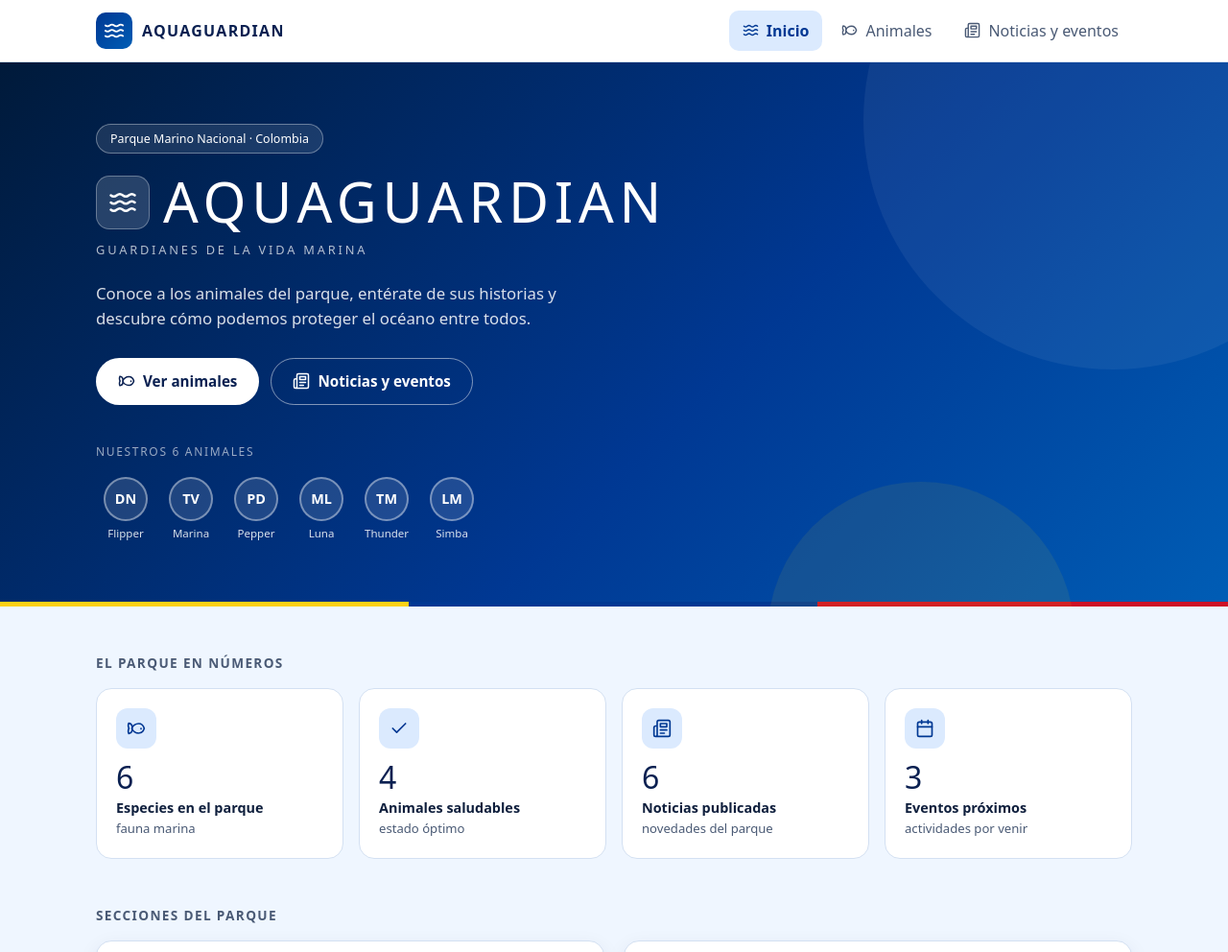
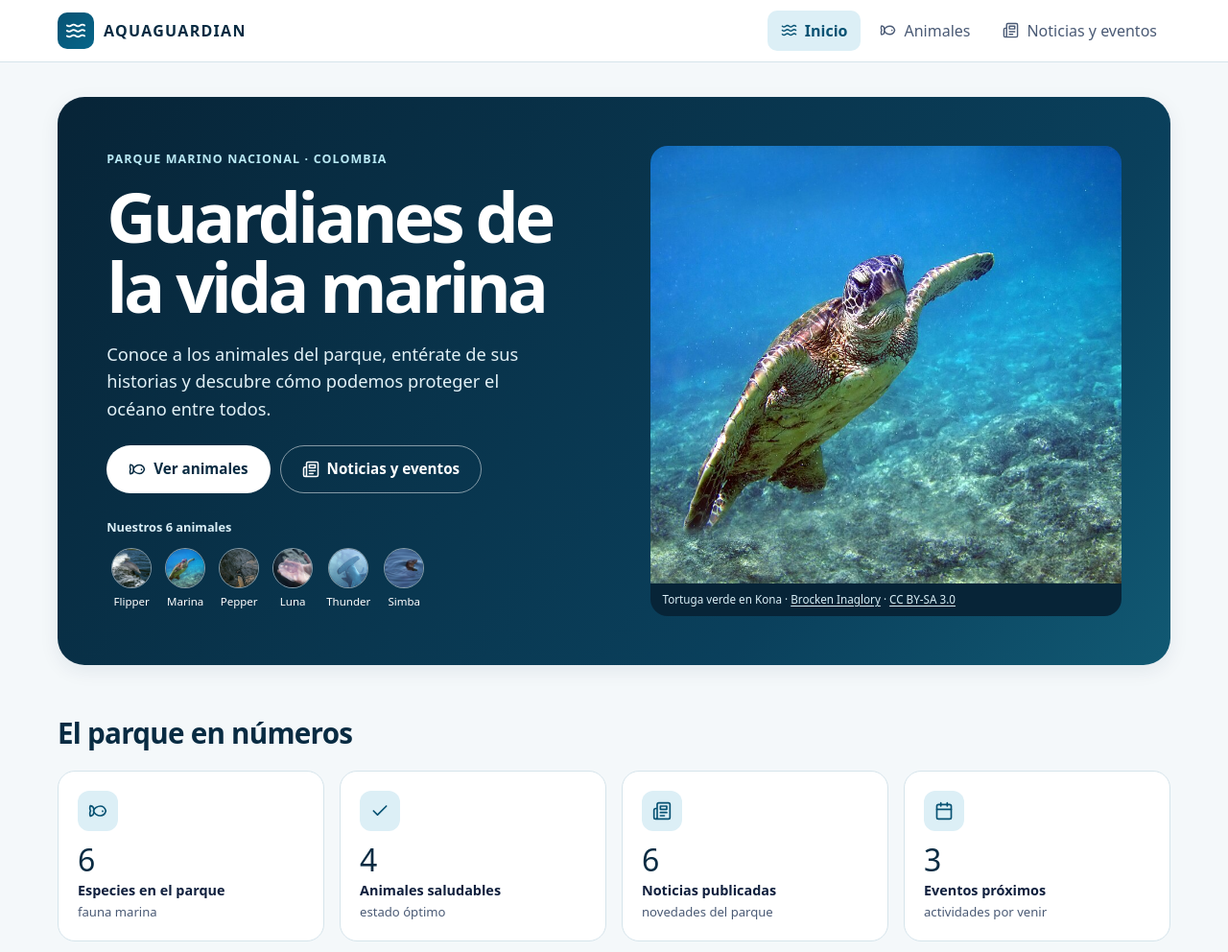
Before and after one commit to alexanderclaer/Grupo2_AquaGuadian, a website with bundled scripts: page frontend/index.html in a window 1280 px wide. Shown: the top 992 px of the page at 96% size. Built offline with nearby package versions, Linux system fonts and the light colour scheme.

Commit message:
feat(frontend): mejorar interfaz e incorporar imagenes marinas

```diff
--- a/frontend/css/styles.css
+++ b/frontend/css/styles.css
@@ -1,25 +1,23 @@
-/* AquaGuardian — estilos de la página principal.
-   Paleta tomada del diseño de Figma: azul profundo, azul medio, amarillo y rojo de acento. */
+/* AquaGuardian */
 
 :root {
-  --azul-900: #0a2051;
-  --azul-700: #003893;
-  --azul-500: #005db5;
-  --azul-100: #dbeafe;
-  --fondo: #eff6ff;
+  --azul-900: #082b42;
+  --azul-700: #075273;
+  --azul-500: #076589;
+  --azul-100: #dceff6;
+  --fondo: #f4f8fa;
   --superficie: #ffffff;
   --texto: #0f1f3d;
   --suave: #4a5a75;
-  --borde: #d3e0f2;
+  --borde: #d5e4eb;
   --amarillo: #fcd116;
-  --rojo: #ce1126;
   --verde: #0b7a4b;
   --verde-claro: #def5e8;
   --ambar: #8a5a00;
   --ambar-claro: #fff1cc;
-  --radio: 16px;
+  --radio: 18px;
   --sombra: 0 6px 20px rgba(10, 32, 81, 0.08);
-  --ancho: 1120px;
+  --ancho: 1200px;
 }
 
 * { box-sizing: border-box; }
@@ -76,7 +74,7 @@ code { background: rgba(0, 0, 0, 0.07); padding: 1px 6px; border-radius: 5px; }
 .contenedor, .pagina { max-width: var(--ancho); margin: 0 auto; padding: 0 20px; }
 .pagina { padding-top: 40px; padding-bottom: 64px; }
 .bloque { margin-top: 48px; }
-.bloque__titulo { font-size: 0.85rem; text-transform: uppercase; letter-spacing: 0.1em; color: var(--suave); font-weight: 600; margin-bottom: 16px; }
+.bloque__titulo { font-size: clamp(1.25rem, 2.65vw, 1.85rem); letter-spacing: -.025em; color: var(--azul-900); font-weight: 700; margin-bottom: 16px; }
 .bloque__cabecera { display: flex; align-items: baseline; justify-content: space-between; gap: 12px; margin-bottom: 16px; }
 .bloque__cabecera .bloque__titulo { margin: 0; }
 
@@ -86,27 +84,34 @@ code { background: rgba(0, 0, 0, 0.07); padding: 1px 6px; border-radius: 5px; }
 .encabezado-seccion__texto { color: var(--suave); margin-top: 10px; font-size: 1.05rem; }
 
 /* ---------- Hero ---------- */
-.hero { position: relative; background: linear-gradient(135deg, #001a3a 0%, var(--azul-700) 58%, var(--azul-500) 100%); color: #fff; overflow: hidden; }
-.hero::before, .hero::after {
-  content: ''; position: absolute; border-radius: 50%; background: rgba(255, 255, 255, 0.06); pointer-events: none;
+.hero {
+  width: min(calc(100% - 40px), calc(var(--ancho) - 40px));
+  margin: clamp(16px, 3vw, 36px) auto;
+  display: grid;
+  grid-template-columns: minmax(0, 1fr) minmax(0, .95fr);
+  gap: clamp(20px, 4vw, 56px);
+  padding: clamp(22px, 4vw, 52px);
+  border-radius: 28px;
+  background: linear-gradient(130deg, #072437, #0a405c 72%, #115973);
+  color: #fff;
+  box-shadow: var(--sombra);
 }
-.hero::before { width: 520px; height: 520px; right: -140px; top: -200px; }
-.hero::after { width: 320px; height: 320px; right: 160px; bottom: -190px; background: rgba(252, 209, 22, 0.08); }
-.hero__contenido { position: relative; z-index: 1; max-width: var(--ancho); margin: 0 auto; padding: 64px 20px 56px; }
-.chip-hero { display: inline-block; font-size: 0.78rem; font-weight: 500; padding: 5px 14px; border-radius: 999px; border: 1px solid rgba(255, 255, 255, 0.35); background: rgba(255, 255, 255, 0.1); }
-.hero h1 { display: flex; align-items: center; gap: 14px; margin-top: 20px; font-size: clamp(1.7rem, 7.2vw, 3.6rem); font-weight: 300; letter-spacing: 0.1em; line-height: 1.05; }
-.hero__logo { display: grid; place-items: center; width: 56px; height: 56px; border-radius: 14px; background: rgba(255, 255, 255, 0.15); border: 1px solid rgba(255, 255, 255, 0.3); flex: none; }
-.hero__lema { margin-top: 10px; text-transform: uppercase; letter-spacing: 0.22em; font-size: 0.8rem; color: rgba(255, 255, 255, 0.7); }
-.hero__texto { margin-top: 22px; max-width: 520px; color: rgba(255, 255, 255, 0.85); font-size: 1.05rem; }
-.hero__acciones { margin-top: 28px; display: flex; gap: 12px; flex-wrap: wrap; }
-.hero__animales { margin-top: 40px; }
-.hero__animales-titulo { font-size: 0.75rem; text-transform: uppercase; letter-spacing: 0.14em; color: rgba(255, 255, 255, 0.6); margin-bottom: 10px; }
-.hero__lista { display: flex; gap: 6px; flex-wrap: wrap; }
-.mini-animal { display: flex; flex-direction: column; align-items: center; gap: 4px; padding: 6px 8px; text-decoration: none; border-radius: 12px; }
-.mini-animal:hover { background: rgba(255, 255, 255, 0.1); }
-.mini-animal__circulo { display: grid; place-items: center; width: 46px; height: 46px; border-radius: 50%; border: 2px solid rgba(255, 255, 255, 0.4); background: rgba(255, 255, 255, 0.12); font-weight: 600; font-size: 0.9rem; }
-.mini-animal__nombre { font-size: 0.72rem; color: rgba(255, 255, 255, 0.85); }
-.franja { height: 5px; background: linear-gradient(90deg, var(--amarillo) 33.3%, var(--azul-700) 33.3% 66.6%, var(--rojo) 66.6%); }
+.hero__contenido { align-self: center; min-width: 0; }
+.chip-hero { color: #b9e9f4; font-size: .78rem; font-weight: 700; letter-spacing: .09em; text-transform: uppercase; }
+.hero h1 { margin-top: 12px; font-size: clamp(2.25rem, 5.6vw, 5rem); font-weight: 750; letter-spacing: -.055em; line-height: 1.02; text-wrap: balance; }
+.hero__texto { margin-top: 20px; max-width: 42ch; color: #e2f1f7; font-size: clamp(1rem, 1.5vw, 1.14rem); }
+.hero__acciones { margin-top: 24px; display: flex; gap: 10px; flex-wrap: wrap; }
+.hero__animales { margin-top: 26px; }
+.hero__animales-titulo { font-size: .8rem; font-weight: 650; color: #d9eef6; }
+.hero__lista { display: flex; flex-wrap: wrap; gap: 4px; margin-top: 6px; }
+.mini-animal { display: grid; justify-items: center; gap: 5px; padding: 6px 5px; text-decoration: none; border-radius: 10px; }
+.mini-animal:hover { background: #ffffff20; }
+.mini-animal__circulo { display: grid; place-items: center; width: 42px; height: 42px; overflow: hidden; border-radius: 50%; border: 1px solid #ffffff70; background: #ffffff20; font-weight: 650; font-size: .82rem; }
+.mini-animal__circulo img { width: 100%; height: 100%; object-fit: cover; }
+.mini-animal__nombre { font-size: .72rem; }
+.hero__imagen { display: flex; flex-direction: column; border-radius: 18px; overflow: hidden; background: #072437; }
+.hero__imagen .marcador__visual { min-height: 300px; flex: 1; aspect-ratio: auto; }
+.hero__imagen .marcador__credito { background: transparent; color: #d9eef6; padding: 9px 12px; }
 
 /* ---------- Botones y enlaces de acción ---------- */
 .boton { display: inline-flex; align-items: center; gap: 8px; padding: 12px 22px; border-radius: 999px; font-weight: 600; font-size: 0.95rem; text-decoration: none; border: 1px solid transparent; transition: transform 0.15s, background 0.15s; }
@@ -130,15 +135,15 @@ code { background: rgba(0, 0, 0, 0.07); padding: 1px 6px; border-radius: 5px; }
 .estadistica__nota { color: var(--suave); font-size: 0.82rem; }
 
 /* ---------- Rejillas y tarjetas ---------- */
-.rejilla { display: grid; grid-template-columns: repeat(auto-fill, minmax(280px, 1fr)); gap: 20px; }
+.rejilla { display: grid; grid-template-columns: repeat(auto-fill, minmax(min(100%, 285px), 1fr)); gap: 20px; }
 .rejilla--dos { grid-template-columns: repeat(2, 1fr); }
 .tarjeta { background: var(--superficie); border: 1px solid var(--borde); border-radius: var(--radio); overflow: hidden; display: flex; flex-direction: column; box-shadow: var(--sombra); transition: transform 0.18s, box-shadow 0.18s; }
 .tarjeta:hover { transform: translateY(-3px); box-shadow: 0 12px 28px rgba(0, 56, 147, 0.14); }
 .tarjeta--destacada { border-color: var(--azul-500); }
 .tarjeta--simple { padding: 24px; gap: 8px; }
-.tarjeta__cuerpo { padding: 18px 20px 20px; display: flex; flex-direction: column; gap: 8px; flex: 1; align-items: flex-start; }
-.tarjeta__fila { display: flex; align-items: center; justify-content: space-between; gap: 10px; width: 100%; }
-.tarjeta__titulo { font-size: 1.08rem; font-weight: 600; color: var(--azul-900); line-height: 1.3; }
+.tarjeta__cuerpo { padding: 19px 22px 23px; display: flex; flex-direction: column; gap: 8px; flex: 1; align-items: flex-start; }
+.tarjeta__fila { display: flex; align-items: baseline; justify-content: space-between; flex-wrap: wrap; gap: 6px 10px; width: 100%; }
+.tarjeta__titulo { font-size: 1.2rem; font-weight: 700; color: var(--azul-900); line-height: 1.3; }
 .tarjeta__subtitulo { color: var(--suave); font-size: 0.9rem; }
 .tarjeta__texto { color: var(--suave); font-size: 0.92rem; }
 .tarjeta__meta { display: flex; align-items: center; gap: 6px; font-size: 0.82rem; color: var(--suave); }
@@ -148,14 +153,23 @@ code { background: rgba(0, 0, 0, 0.07); padding: 1px 6px; border-radius: 5px; }
 .acceso:hover { transform: translateY(-3px); }
 .acceso__cuerpo { display: flex; flex-direction: column; gap: 6px; }
 
-/* Marcadores en lugar de imágenes */
-.marcador { height: 132px; display: flex; flex-direction: column; justify-content: space-between; align-items: flex-start; padding: 14px 16px; color: #fff; background: linear-gradient(135deg, var(--azul-700), var(--azul-500)); }
-.marcador--saludable { background: linear-gradient(135deg, #00546b, #0f8f8a); }
-.marcador--en-cuidado { background: linear-gradient(135deg, #5a3a00, #b27300); }
-.marcador--critico { background: linear-gradient(135deg, #7a0a18, var(--rojo)); }
-.marcador--noticia { background: linear-gradient(135deg, var(--azul-900), var(--azul-700)); }
-.marcador__iniciales { font-size: 2.4rem; font-weight: 300; letter-spacing: 0.06em; line-height: 1; }
-.marcador__zona { display: inline-flex; align-items: center; gap: 5px; font-size: 0.78rem; background: rgba(0, 0, 0, 0.22); padding: 3px 10px; border-radius: 999px; }
+/* Fotografías y marcadores de respaldo */
+.marcador { margin: 0; min-width: 0; }
+.marcador__visual {
+  position: relative; aspect-ratio: 16 / 9; overflow: hidden; display: grid; place-items: center;
+  background: radial-gradient(ellipse at 70% 10%, #25718b, transparent 75%), linear-gradient(145deg, #082b42, #144c67);
+  color: #fff;
+}
+.marcador__visual img { position: absolute; inset: 0; width: 100%; height: 100%; object-fit: cover; }
+.marcador__respaldo { font-size: 2rem; font-weight: 650; letter-spacing: .06em; }
+.marcador__zona {
+  position: absolute; z-index: 1; left: 12px; bottom: 12px; max-width: calc(100% - 24px);
+  display: flex; align-items: center; gap: 5px; padding: 5px 9px;
+  background: #082b42ed; border-radius: 8px; font-size: .75rem;
+}
+.marcador__zona svg { flex: none; }
+.marcador__credito { background: #edf5f8; color: var(--suave); font-size: .73rem; line-height: 1.4; padding: 7px 14px; }
+.marcador__credito a { text-underline-offset: .15em; }
 
 .insignia { display: inline-block; font-size: 0.74rem; font-weight: 600; padding: 3px 10px; border-radius: 999px; white-space: nowrap; }
 .insignia--saludable { background: var(--verde-claro); color: var(--verde); }
@@ -167,10 +181,10 @@ code { background: rgba(0, 0, 0, 0.07); padding: 1px 6px; border-radius: 5px; }
 
 /* Eventos */
 .lista-eventos { display: grid; gap: 16px; }
-.evento { display: flex; gap: 18px; padding: 20px; background: var(--superficie); border: 1px solid var(--borde); border-radius: var(--radio); box-shadow: var(--sombra); }
-.evento--pasado { opacity: 0.8; }
+.evento { display: grid; grid-template-columns: minmax(155px, 235px) auto minmax(0, 1fr); align-items: start; gap: 20px; padding: 20px; background: var(--superficie); border: 1px solid var(--borde); border-radius: var(--radio); box-shadow: var(--sombra); }
+.evento .marcador { border-radius: 12px; overflow: hidden; }
 .evento__fecha { flex: none; width: 70px; height: 78px; border-radius: 14px; background: var(--azul-700); color: #fff; display: flex; flex-direction: column; align-items: center; justify-content: center; }
-.evento--pasado .evento__fecha { background: #7b8aa5; }
+.evento--pasado .evento__fecha { background: #e8ecf3; color: var(--suave); }
 .evento__dia { font-size: 1.8rem; font-weight: 300; line-height: 1; }
 .evento__mes { font-size: 0.78rem; text-transform: uppercase; letter-spacing: 0.1em; margin-top: 4px; }
 .evento__cuerpo { display: flex; flex-direction: column; gap: 8px; align-items: flex-start; }
@@ -200,12 +214,12 @@ code { background: rgba(0, 0, 0, 0.07); padding: 1px 6px; border-radius: 5px; }
 .inicio .contenedor { padding-bottom: 64px; }
 
 /* ---------- Diálogos ---------- */
-.dialogo { border: 0; padding: 0; border-radius: 20px; width: min(560px, calc(100vw - 32px)); max-height: calc(100vh - 48px); overflow: auto; color: var(--texto); background: var(--superficie); box-shadow: 0 24px 60px rgba(0, 20, 60, 0.35); }
+.dialogo { border: 0; padding: 0; border-radius: 20px; width: min(640px, calc(100vw - 32px)); max-height: calc(100vh - 48px); overflow: auto; color: var(--texto); background: var(--superficie); box-shadow: 0 24px 60px rgba(0, 20, 60, 0.35); }
 .dialogo::backdrop { background: rgba(5, 20, 50, 0.6); }
 .dialogo__cerrar { position: absolute; right: 12px; top: 12px; z-index: 2; display: grid; place-items: center; width: 38px; height: 38px; border-radius: 50%; border: 0; background: rgba(255, 255, 255, 0.9); color: var(--azul-900); cursor: pointer; }
-.ficha .marcador { height: 150px; padding-top: 18px; }
+.ficha .marcador__visual { aspect-ratio: 2 / 1; }
+.ficha .marcador__visual img { object-fit: contain; }
 .ficha__cuerpo { padding: 22px 26px 28px; display: flex; flex-direction: column; gap: 10px; align-items: flex-start; }
-.ficha--texto .ficha__cuerpo { padding-top: 36px; }
 .ficha h2 { font-size: 1.5rem; color: var(--azul-900); line-height: 1.25; padding-right: 30px; }
 .ficha__subtitulo { font-size: 0.8rem; text-transform: uppercase; letter-spacing: 0.1em; color: var(--azul-500); margin-top: 8px; }
 .datos { display: grid; grid-template-columns: 1fr 1fr; gap: 12px 20px; margin: 8px 0 0; width: 100%; }
@@ -223,7 +237,9 @@ code { background: rgba(0, 0, 0, 0.07); padding: 1px 6px; border-radius: 5px; }
 
 /* ---------- Responsivo ---------- */
 @media (max-width: 860px) {
-  .estadisticas { grid-template-columns: repeat(2, 1fr); }
+  .estadisticas { grid-template-columns: repeat(2, minmax(0, 1fr)); }
+  .hero { grid-template-columns: minmax(0, 1fr); }
+  .hero__imagen .marcador__visual { min-height: 0; aspect-ratio: 16 / 9; flex: auto; }
 }
 @media (max-width: 680px) {
   .menu__boton { display: grid; place-items: center; }
@@ -233,12 +249,13 @@ code { background: rgba(0, 0, 0, 0.07); padding: 1px 6px; border-radius: 5px; }
   .menu__lista { flex-direction: column; padding-bottom: 8px; }
   .menu__enlace { padding: 12px 14px; }
   .rejilla--dos { grid-template-columns: 1fr; }
-  .hero__contenido { padding: 44px 20px 40px; }
-  .hero h1 { letter-spacing: 0.06em; }
-  .hero__logo { width: 46px; height: 46px; }
+  .hero { width: calc(100% - 24px); border-radius: 20px; }
+  .bloque { margin-top: 36px; }
   .datos { grid-template-columns: 1fr; }
-  .evento { flex-direction: column; }
-  .evento__fecha { flex-direction: row; gap: 8px; width: auto; height: 44px; padding: 0 16px; align-self: flex-start; }
+  .evento { grid-template-columns: minmax(0, 1fr); gap: 14px; }
+  .evento .marcador__visual { aspect-ratio: 2.2; }
+  .estadistica, .tarjeta__cuerpo, .ficha__cuerpo { padding-inline: 15px; }
+  .evento__fecha { flex-direction: row; gap: 8px; width: fit-content; height: 44px; padding: 0 16px; align-self: flex-start; }
   .evento__dia { font-size: 1.3rem; }
   .evento__mes { margin: 0; }
 }
--- a/frontend/index.html
+++ b/frontend/index.html
@@ -4,7 +4,9 @@
   <meta charset="UTF-8">
   <meta name="viewport" content="width=device-width, initial-scale=1.0">
   <meta name="description" content="AquaGuardian: conoce a los animales del parque marino, sus historias y las noticias y eventos de conservación.">
+  <meta name="theme-color" content="#082b42">
   <title>AquaGuardian</title>
+  <link rel="icon" type="image/svg+xml" href="assets/favicon.svg">
   <link rel="stylesheet" href="css/styles.css">
 </head>
 <body>
--- a/frontend/js/componentes/Marcador.js
+++ b/frontend/js/componentes/Marcador.js
@@ -1,24 +1,98 @@
 import { h, iniciales } from '../utilidades/dom.js';
 import { icono } from '../utilidades/iconos.js';
 
-/**
- * Marcador de posición para reemplazar las imágenes mientras el proyecto no
- * las usa. Muestra un bloque de color con las iniciales o un ícono.
- */
+function foto(archivo, alt, fuente, autor, licencia) {
+  return {
+    url: new URL('../../assets/images/' + archivo + '.jpg', import.meta.url).href,
+    alt,
+    fuente: 'https://commons.wikimedia.org/wiki/File:' + fuente,
+    autor,
+    licencia,
+  };
+}
+
+export const FOTO_PORTADA = foto('tortuga-verde', 'Tortuga verde nadando bajo el agua en Kona', 'Green_turtle_in_Kona_2008.jpg', 'Brocken Inaglory', 'BY-SA 3.0');
+const delfin = foto('delfin', 'Delfín nariz de botella en la estela de una embarcación', 'Tursiops_truncatus_01.jpg', 'NASA', 'Dominio público en EE. UU.');
+const pinguino = foto('pinguino', 'Ejemplar de pingüino de Humboldt', 'Penguin_Spheniscus_humboldti.jpg', 'Ruf Korniienko y Grylitska', 'BY-SA 4.0');
+const medusa = foto('medusa', 'Medusa luna bajo el agua', 'Moon_jellyfish_-_Aurelia_aurita.jpg', 'Paucabot', 'BY-SA 3.0');
+const tiburon = foto('tiburon', 'Tiburón martillo bajo el agua', 'Sphyrna_mokarran_head.jpg', 'Dave M', 'BY 2.0');
+const leon = foto('leon-marino', 'Ejemplar de león marino de California', 'Zalophus_californianus.jpg', 'PDPhoto.org (fuente original)', 'Dominio público / CC0');
+
+const POR_ESPECIE = new Map([
+  ['delfín nariz de botella', delfin],
+  ['tortuga verde', FOTO_PORTADA],
+  ['pingüino de humboldt', pinguino],
+  ['medusa luna', medusa],
+  ['tiburón martillo', tiburon],
+  ['león marino de california', leon],
+]);
+
+const NOTICIAS = new Map([[1, pinguino], [2, FOTO_PORTADA], [4, leon]]);
+const EVENTOS = new Map([[1, medusa], [4, FOTO_PORTADA]]);
+
+function agregarImagen(marco, datos, respaldo, { prioritaria = false, alt = datos.alt, credito } = {}) {
+  const imagen = h('img', {
+    alt,
+    decoding: 'async',
+    loading: prioritaria ? 'eager' : 'lazy',
+    fetchpriority: prioritaria ? 'high' : null,
+    enError: () => {
+      imagen.remove();
+      credito?.remove();
+      respaldo.hidden = false;
+    },
+  });
+  respaldo.hidden = true;
+  imagen.src = datos.url;
+  marco.append(imagen);
+}
+
+function Credito({ fuente, autor, licencia }, texto) {
+  const [tipo, version] = licencia.split(' ');
+  const enlaceLicencia = tipo.startsWith('BY')
+    ? h('a', { href: 'https://creativecommons.org/licenses/' + tipo.toLowerCase() + '/' + version + '/' }, 'CC ' + licencia)
+    : licencia === 'Dominio público / CC0'
+      ? h('a', { href: 'https://creativecommons.org/publicdomain/zero/1.0/' }, licencia)
+      : licencia;
+  return h('figcaption', { clase: 'marcador__credito' }, texto, ' · ', h('a', { href: fuente }, autor), ' · ', enlaceLicencia);
+}
+
+export function MedioMarino(datos, { respaldo, zona, prioritaria = false, texto = 'Foto representativa', clase = '' } = {}) {
+  const sustituto = h('div', { clase: 'marcador__respaldo', 'aria-hidden': 'true' }, respaldo);
+  const marco = h('div', { clase: 'marcador__visual' }, sustituto,
+    zona && h('span', { clase: 'marcador__zona' }, icono('ubicacion', 14), zona));
+  const figura = h('figure', { clase: ['marcador', clase].filter(Boolean).join(' ') }, marco);
+  if (datos) {
+    const credito = Credito(datos, texto);
+    figura.append(credito);
+    agregarImagen(marco, datos, sustituto, { prioritaria, credito });
+  }
+  return figura;
+}
+
+function fotoAnimal(animal) {
+  return POR_ESPECIE.get(animal.especie.trim().toLocaleLowerCase('es'));
+}
+
 export function MarcadorAnimal(animal) {
-  return h(
-    'div',
-    { clase: `marcador marcador--${animal.estado}`, 'aria-hidden': 'true' },
-    h('span', { clase: 'marcador__iniciales' }, iniciales(animal.especie)),
-    h('span', { clase: 'marcador__zona' }, icono('ubicacion', 14), animal.zona),
-  );
+  return MedioMarino(fotoAnimal(animal), {
+    respaldo: iniciales(animal.especie),
+    zona: animal.zona,
+  });
+}
+
+export function MiniaturaAnimal(animal) {
+  const respaldo = h('span', {}, iniciales(animal.especie));
+  const circulo = h('span', { clase: 'mini-animal__circulo', 'aria-hidden': 'true' }, respaldo);
+  const datos = fotoAnimal(animal);
+  if (datos) agregarImagen(circulo, datos, respaldo, { alt: '' });
+  return circulo;
 }
 
 export function MarcadorNoticia(noticia) {
-  return h(
-    'div',
-    { clase: 'marcador marcador--noticia', 'aria-hidden': 'true' },
-    icono('periodico', 30),
-    h('span', { clase: 'marcador__zona' }, noticia.categoria),
-  );
+  return MedioMarino(NOTICIAS.get(noticia.idNoticia), { respaldo: icono('periodico', 36) });
 }
+
+export function MarcadorEvento(evento) {
+  return MedioMarino(EVENTOS.get(evento.idEvento), { respaldo: icono('calendario', 36) });
+}
--- a/frontend/js/componentes/SeccionInicio.js
+++ b/frontend/js/componentes/SeccionInicio.js
@@ -1,4 +1,5 @@
-import { h, iniciales } from '../utilidades/dom.js';
+import { h } from '../utilidades/dom.js';
+import { FOTO_PORTADA, MedioMarino, MiniaturaAnimal } from './Marcador.js';
 import { icono } from '../utilidades/iconos.js';
 import { ORDENES_PUBLICACIONES, OrganizadorLista } from '../servicios/estrategiasOrden.js';
 import { abrirDetalleNoticia, abrirFichaAnimal } from './Fichas.js';
@@ -12,8 +13,7 @@ function Hero(animales) {
       'div',
       { clase: 'hero__contenido' },
       h('span', { clase: 'chip-hero' }, 'Parque Marino Nacional · Colombia'),
-      h('h1', { id: 'titulo-inicio' }, h('span', { clase: 'hero__logo' }, icono('olas', 30)), 'AQUAGUARDIAN'),
-      h('p', { clase: 'hero__lema' }, 'Guardianes de la vida marina'),
+      h('h1', { id: 'titulo-inicio' }, 'Guardianes de la vida marina'),
       h('p', { clase: 'hero__texto' }, 'Conoce a los animales del parque, entérate de sus historias y descubre cómo podemos proteger el océano entre todos.'),
       h(
         'div',
@@ -29,12 +29,12 @@ function Hero(animales) {
           'ul',
           { clase: 'hero__lista' },
           animales.map((animal) =>
-            h('li', {}, h('a', { href: '#animales', clase: 'mini-animal', 'aria-label': `${animal.nombre}, ${animal.especie}` }, h('span', { clase: 'mini-animal__circulo', 'aria-hidden': 'true' }, iniciales(animal.especie)), h('span', { clase: 'mini-animal__nombre' }, animal.nombre))),
+            h('li', {}, h('a', { href: '#animales', clase: 'mini-animal', 'aria-label': `${animal.nombre}, ${animal.especie}` }, MiniaturaAnimal(animal), h('span', { clase: 'mini-animal__nombre' }, animal.nombre))),
           ),
         ),
       ),
     ),
-    h('div', { clase: 'franja', 'aria-hidden': 'true' }),
+    MedioMarino(FOTO_PORTADA, { clase: 'hero__imagen', respaldo: icono('olas', 72), prioritaria: true, texto: 'Tortuga verde en Kona' }),
   );
 }
 
--- a/frontend/js/componentes/Tarjetas.js
+++ b/frontend/js/componentes/Tarjetas.js
@@ -2,7 +2,7 @@ import { ETIQUETAS_ESTADO } from '../modelos/Animal.js';
 import { h } from '../utilidades/dom.js';
 import { esFechaVigente, formatearFecha, partesFecha } from '../utilidades/fechas.js';
 import { icono } from '../utilidades/iconos.js';
-import { MarcadorAnimal, MarcadorNoticia } from './Marcador.js';
+import { MarcadorAnimal, MarcadorEvento, MarcadorNoticia } from './Marcador.js';
 
 export function InsigniaEstado(estado) {
   return h('span', { clase: `insignia insignia--${estado}` }, ETIQUETAS_ESTADO[estado]);
@@ -60,6 +60,7 @@ export function TarjetaEvento(evento, { alAbrir, hoy }) {
   return h(
     'article',
     { clase: `evento${vigente ? '' : ' evento--pasado'}` },
+    MarcadorEvento(evento),
     h('div', { clase: 'evento__fecha', 'aria-hidden': 'true' }, h('span', { clase: 'evento__dia' }, dia), h('span', { clase: 'evento__mes' }, mes)),
     h(
       'div',
```
Also changed, not shown: frontend/js/componentes/Fichas.js (+5 -3 lines), frontend/assets/favicon.svg (added), frontend/assets/images/delfin.jpg (added), frontend/assets/images/leon-marino.jpg (added), frontend/assets/images/medusa.jpg (added), frontend/assets/images/pinguino.jpg (added), frontend/assets/images/tiburon.jpg (added), frontend/assets/images/tortuga-verde.jpg (added).
